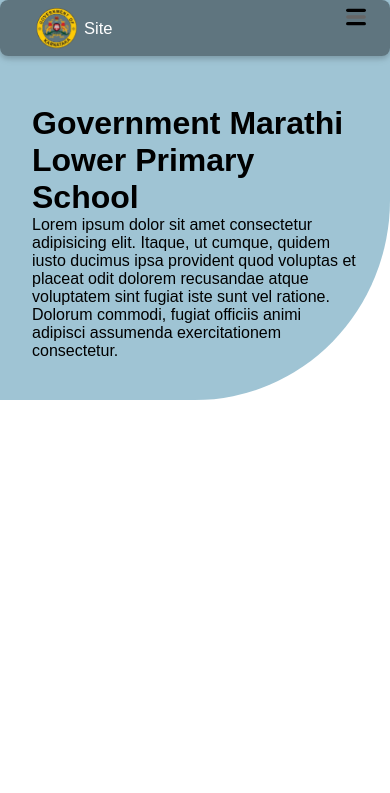
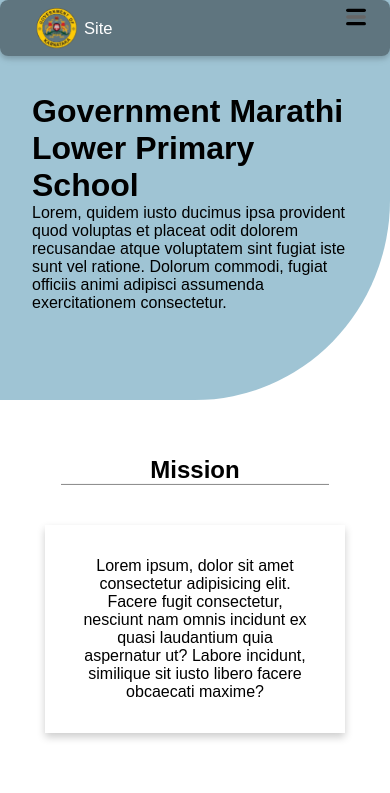
Before and after one commit to Meghashreeee/SchoolWebsite, a Django app: page / in a window 390 px wide. Shown: the top 793 px of the page. Run offline with Django 5.2, Linux system fonts and the light colour scheme; some libraries are stand-ins or nearby versions; some web fonts are replaced.

Commit message:
something

```diff
--- a/mainapp/static/base.css
+++ b/mainapp/static/base.css
@@ -241,7 +241,41 @@ body {
     min-height:100vh;
 
 }
+.bounce {
+    animation: bounce 1s ease-in-out;
+}
 
+@keyframes bounce {
+    0%,
+    100% {
+        transform: translateY(0);
+    }
+
+    50% {
+        transform: translateY(-20px);
+    }
+}
+@keyframes bounce_scroll {
+    0%,
+    20%,
+    50%,
+    80%,
+    100% {
+        transform: translateY(0);
+    }
+
+    40% {
+        transform: translateY(-30px);
+    }
+
+    60% {
+        transform: translateY(-15px);
+    }
+}
+
+.scroll-bounce {
+    animation: bounce_scroll 2s infinite;
+}
 @media (max-width: 751px){
     .head-space{
         height:8rem;
--- a/mainapp/static/mainapp/home.css
+++ b/mainapp/static/mainapp/home.css
@@ -5,16 +5,26 @@
     min-height:100vh;
 }
 .inner-container>.section {
-    padding-top:4rem;
+    width: 100%;
+    padding-top: 4rem;
+    min-height: 400px;
+    display: flex;
+    justify-content: space-around;
+    flex-wrap: wrap;
+    align-items: center;
+}
+.inner-container>.section1{
+
     border-end-end-radius: 50%;
     /* border-radius: 0 0 0 25%; */
-    width: 100%;
+
     overflow: hidden;
     background-color: #9fc4d4;
-    min-height: 400px;
-    display: flex;
 }
-.inner-container>.section>.content{
+.inner-container>.section2{
+    gap:2rem;
+}
+.inner-container>.section1>.content{
     width: 50%;
     display: flex;
     flex-direction: column;
@@ -22,7 +32,7 @@
     justify-content: center;
     padding: 0 2rem;
 }
-.inner-container>.section>.image{
+.inner-container>.section1>.image{
     width: 50%;
     display: flex;
     flex-direction: column;
@@ -30,7 +40,7 @@
     justify-content: center;
     /* padding: 0 2rem; */
 }
-.inner-container>.section>.image>img {
+.inner-container>.section1>.image>img {
     border-radius: 100px 0 0 0;
     border: solid black 1px;
     width: 100%;
@@ -39,12 +49,66 @@
 }
 
 
+.flip-card {
+    background-color: transparent;
+    width: 300px;
+    height: 300px;
+    perspective: 1000px;
+  }
+
+  .flip-card-inner {
+    position: relative;
+    width: 100%;
+    height: 100%;
+    text-align: center;
+    transition: transform 0.6s;
+    transform-style: preserve-3d;
+    /* box-shadow: 0 4px 8px 0 rgba(0,0,0,0.2); */
+  }
+
+  .flip-card:hover .flip-card-inner {
+    transform: rotateY(180deg);
+  }
+
+  .flip-card-front, .flip-card-back {
+    position: absolute;
+    width: 100%;
+    height: 100%;
+    -webkit-backface-visibility: hidden;
+    backface-visibility: hidden;
+  }
+
+  /* .flip-card-front {
+    background-color: #bbb;
+    color: black;
+  } */
+
+  .flip-card-back {
+    /* background-color: #2980b9; */
+    /* color: white; */
+    transform: rotateY(180deg);
+  }
+  .flip-card-front>p{
+    box-shadow: 0 4px 8px 0 rgba(0,0,0,0.2);
+    /* min-height:250px; */
+    padding:2rem;
+  }
+  .flip-card-back>p{
+    padding:2rem;
+    /* min-height:250px; */
+    background-color: #2980b9;
+    color: white;
+  }
+.flip-head{
+    margin:1rem;
+    border-bottom:solid 1px gray;
+}
 @media (max-width: 575px) {
-    .inner-container>.section>.image{
+    .inner-container>.section1>.content{
+        width: 100%;
+    }
+    .hidden-mobile{
         display: none;
-    }
-    .inner-container>.section>.content{
-        width: 100%;
     }
 
 }
--- a/mainapp/templates/base.html
+++ b/mainapp/templates/base.html
@@ -11,6 +11,7 @@
     <link rel="preconnect" href="https://fonts.googleapis.com">
     <link rel="preconnect" href="https://fonts.gstatic.com" crossorigin>
     <link href="https://fonts.googleapis.com/css2?family=Short+Stack&display=swap" rel="stylesheet">
+    <script src="https://kit.fontawesome.com/05e0d6622e.js" crossorigin="anonymous"></script>
     <link rel="stylesheet" href="https://cdnjs.cloudflare.com/ajax/libs/animate.css/4.1.1/animate.min.css"/>
     {% block head %}
     {% endblock head %}
--- a/mainapp/templates/mainapp/home.html
+++ b/mainapp/templates/mainapp/home.html
@@ -7,15 +7,31 @@
 {% endblock head %}
 {% block body %}
 <div class="inner-container">
-    <div class="section">
+    <div class="section section1">
         <div class="content">
             <h1 class="head">Government Marathi
                 Lower Primary School</h1>
-            <p class="text">Lorem ipsum dolor sit amet consectetur adipisicing elit. Itaque, ut cumque, quidem iusto ducimus ipsa provident quod voluptas et placeat odit dolorem recusandae atque voluptatem sint fugiat iste sunt vel ratione. Dolorum commodi, fugiat officiis animi adipisci assumenda exercitationem consectetur.</p>
+            <p class="text">Lorem, quidem iusto ducimus ipsa provident quod voluptas et placeat odit dolorem recusandae atque voluptatem sint fugiat iste sunt vel ratione. Dolorum commodi, fugiat officiis animi adipisci assumenda exercitationem consectetur.</p>
         </div>
-        <div class="image">
-            <img src="{% static 'Images\Event_images\IMG2.jpg' %}" height="250px" alt="header image">
+        <div class="image hidden-mobile">
+            <img src="{% static 'Images\Event_images\IMG2.jpg' %}" class="hidden-mobile" height="250px" alt="header image" >
         </div>
         </div>
+
+        <div class="section section2">
+            <div class="flip-card">
+                <div class="flip-card-inner">
+                  <div class="flip-card-front">
+                    <h2 class="bounce scroll-bounce flip-head">Mission </h2>
+                    <p>Lorem ipsum, dolor sit amet consectetur adipisicing elit. Facere fugit consectetur, nesciunt nam omnis incidunt ex quasi laudantium quia aspernatur ut? Labore incidunt, similique sit iusto libero facere obcaecati maxime?</p>
+                  </div>
+                  <div class="flip-card-back">
+                    <h2 class="bounce scroll-bounce flip-head">Vision </h2>
+                    <p>Lorem ipsum, dolor sit amet consectetur adipisicing elit. Facere fugit consectetur, nesciunt nam omnis incidunt ex quasi laudantium quia aspernatur ut? Labore incidunt, similique sit iusto libero facere obcaecati maxime?</p>
+                  </div>
+                </div>
+              </div>
+              <iframe src="https://www.google.com/maps/embed?pb=!1m14!1m8!1m3!1d2714.1826045857597!2d74.4965968060681!3d15.83377896697246!3m2!1i1024!2i768!4f13.1!3m3!1m2!1s0x3bbf64290c7d40f5%3A0x967159aa2ca036ff!2sGovt.Mlps%20No.36%20Tilakwadi!5e0!3m2!1sen!2sin!4v1703962102369!5m2!1sen!2sin" width="600" height="450" style="border:0;" allowfullscreen="" loading="lazy" referrerpolicy="no-referrer-when-downgrade"></iframe>
+            </div>
 </div>
 {% endblock body %}
```
Also changed, not shown: mainapp/static/Images/backgrounds/2107.jpg (added), mainapp/static/Images/backgrounds/reading.png (added).
